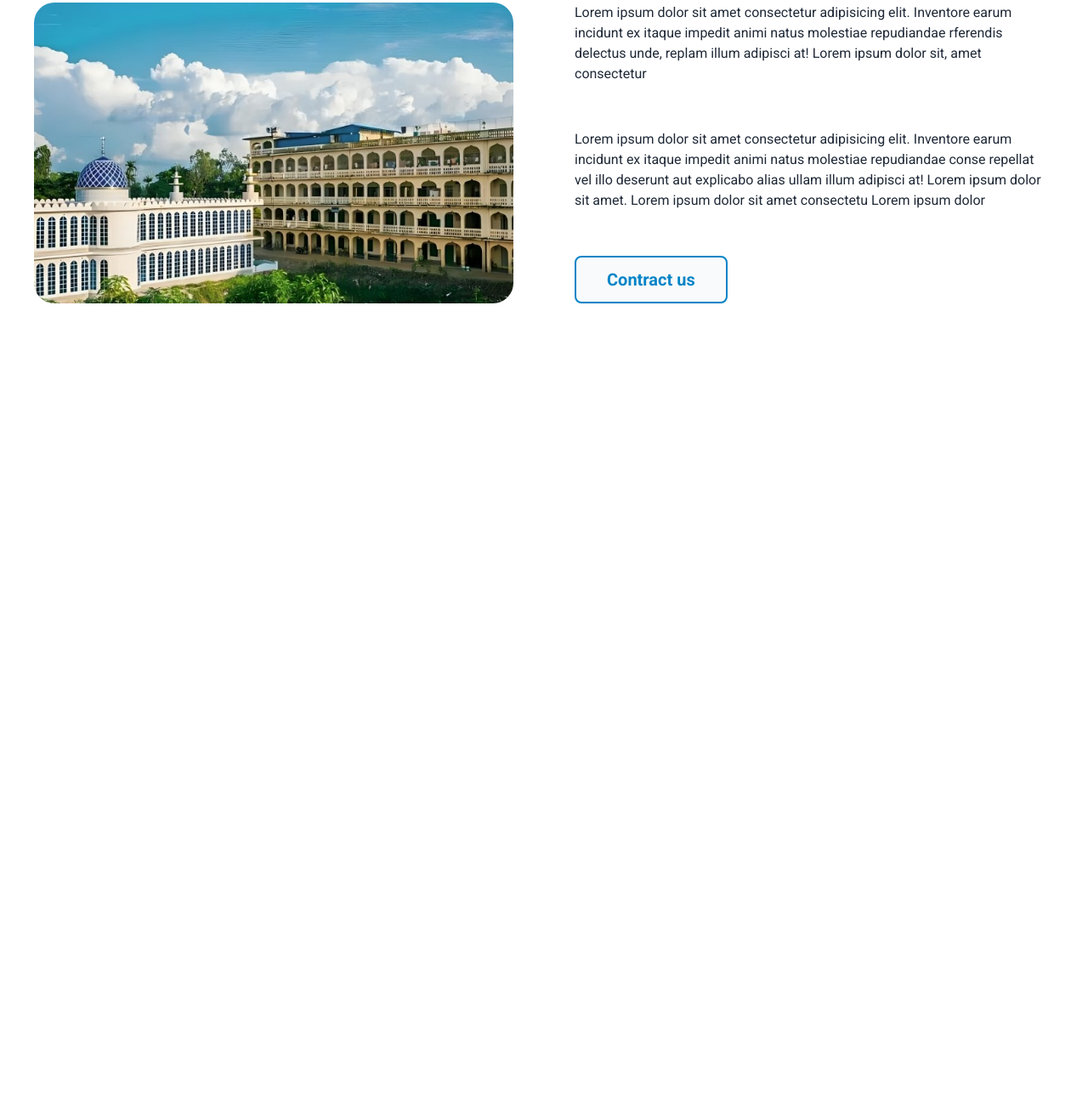
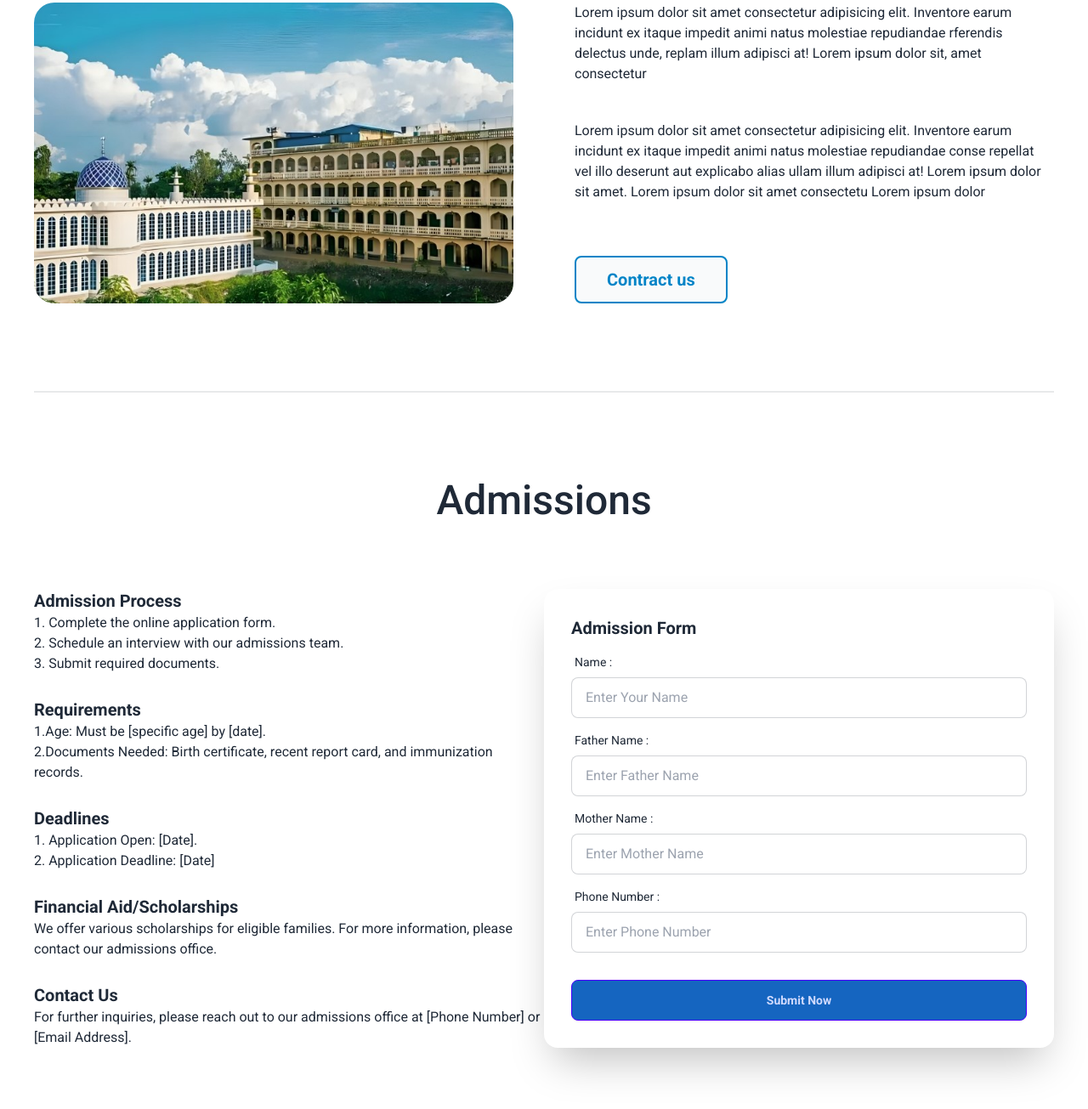
Before and after one commit to jisan-05/school-website, a plain HTML site: page index.html in a window 1280 px wide. Shown: the part 891-2196 px from the top of the page at 85% size. Before the commit the page ends 1344 px from the top, so only its background shows below. Drawn offline with nearby package versions, Linux system fonts and the light colour scheme.

Commit message:
admission section added

```diff
--- a/index.html
+++ b/index.html
@@ -166,7 +166,8 @@
                     </div>
                     <div class="w-full lg:w-[47%] flex flex-col  justify-between mt-6 lg:mt-0 space-y-4 lg:space-y-0">
                         <p>Lorem ipsum dolor sit amet consectetur adipisicing elit. Inventore earum incidunt ex itaque
-                            impedit animi natus molestiae repudiandae rferendis delectus unde, replam illum adipisci at! Lorem ipsum dolor sit, amet
+                            impedit animi natus molestiae repudiandae rferendis delectus unde, replam illum adipisci at!
+                            Lorem ipsum dolor sit, amet
                             consectetur </p>
 
                         <p>Lorem ipsum dolor sit amet consectetur adipisicing elit. Inventore earum incidunt ex itaque
@@ -176,9 +177,82 @@
 
                         <div class="text-center lg:text-start">
                             <a
-                                class="btn bg-gray-50 hover:bg-primary hover:text-white border-2 border-sky-600 text-sky-600 md:px-9 md:h-14 md:text-xl ">Contract
+                                class="btn bg-gray-50 hover:bg-primary hover:text-white border-2 border-sky-600 text-sky-600 md:px-9 md:h-14 md:text-xl mt-5">Contract
                                 us</a>
                         </div>
+                    </div>
+                </div>
+            </div>
+        </section>
+        <!-- ------------About Us Section End ------------- -->
+
+        <div class="divider container mx-auto px-6 md:px-10"></div>
+        <!-- --------Admissions Section Start ----------  -->
+        <section class="container mx-auto my-10 md:my-16 lg:my-20 xl:my-24 px-6 md:px-10 ">
+            <h1 class="text-center text-3xl md:text-4xl lg:text-5xl font-medium">Admissions</h1>
+
+            <div class="mt-8 md:mt-20 flex flex-col md:flex-row">
+                <div class="space-y-7 md:w-2/4 w-full">
+                    <div>
+                        <h3 class="text-xl font-semibold">Admission Process</h3>
+                        <p>1. Complete the online application form.</p>
+                        <p>2. Schedule an interview with our admissions team.</p>
+                        <p>3. Submit required documents.</p>
+                    </div>
+                    <div>
+                        <h3 class="text-xl font-semibold">Requirements</h3>
+                        <p>1.Age: Must be [specific age] by [date].</p>
+                        <p>2.Documents Needed: Birth certificate, recent report card, and immunization records.</p>
+
+                    </div>
+                    <div>
+                        <h3 class="text-xl font-semibold">Deadlines</h3>
+                        <p>1. Application Open: [Date].</p>
+                        <p>2. Application Deadline: [Date]</p>
+                    </div>
+                    <div>
+                        <h3 class="text-xl font-semibold">Financial Aid/Scholarships</h3>
+                        <p>We offer various scholarships for eligible families. For more information, please contact our admissions office.</p>
+                    </div>
+                    <div>
+                        <h3 class="text-xl font-semibold">Contact Us</h3>
+                        <p>For further inquiries, please reach out to our admissions office at [Phone Number] or [Email Address].</p>
+                    </div>
+                </div>
+
+                <!-- form section  -->
+                <div class="md:w-2/4 w-full mt-12 md:mt-0">
+                    <div class="card bg-base-100 w-full shrink-0 shadow-2xl">
+                        <form class="card-body">
+                            <h2 class="text-xl font-semibold">Admission Form</h2>
+                            <div class="form-control">
+                                <label class="label">
+                                    <span class="label-text">Name :</span>
+                                </label>
+                                <input type="text" placeholder="Enter Your Name" class="input input-bordered" required />
+                            </div>
+                            <div class="form-control">
+                                <label class="label">
+                                    <span class="label-text">Father Name :</span>
+                                </label>
+                                <input type="text" placeholder="Enter Father Name" class="input input-bordered" required />
+                            </div>
+                            <div class="form-control">
+                                <label class="label">
+                                    <span class="label-text">Mother Name :</span>
+                                </label>
+                                <input type="text" placeholder="Enter Mother Name" class="input input-bordered" required />
+                            </div>
+                            <div class="form-control">
+                                <label class="label">
+                                    <span class="label-text">Phone Number :</span>
+                                </label>
+                                <input type="number" placeholder="Enter Phone Number" class="input input-bordered" required />
+                            </div>
+                            <div class="form-control mt-6">
+                                <button class="btn btn-primary bg-primary">Submit Now</button>
+                            </div>
+                        </form>
                     </div>
                 </div>
             </div>
```
